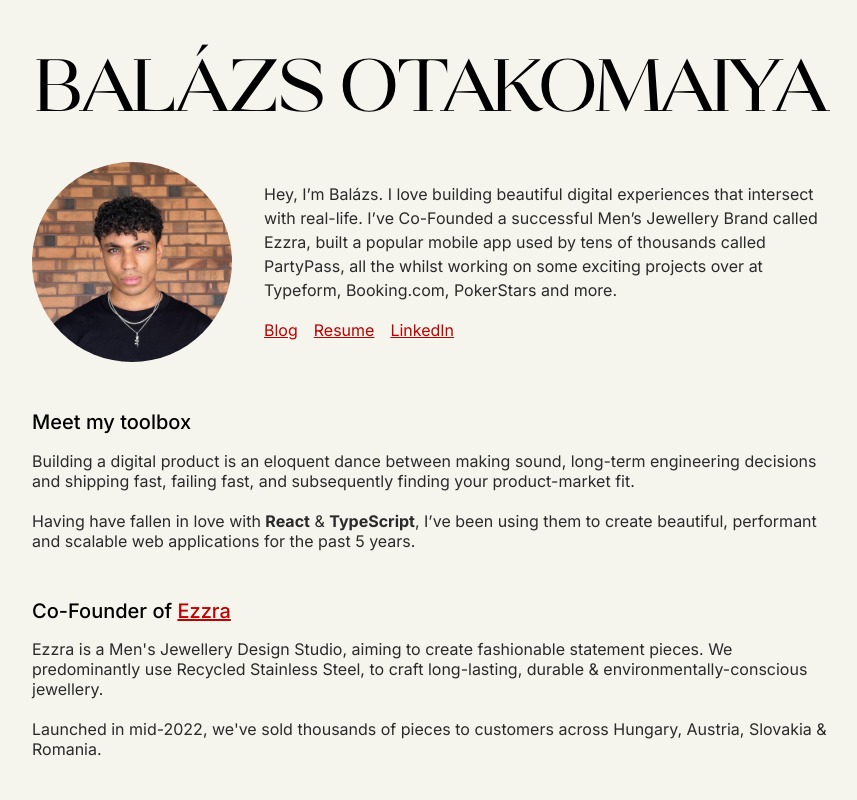
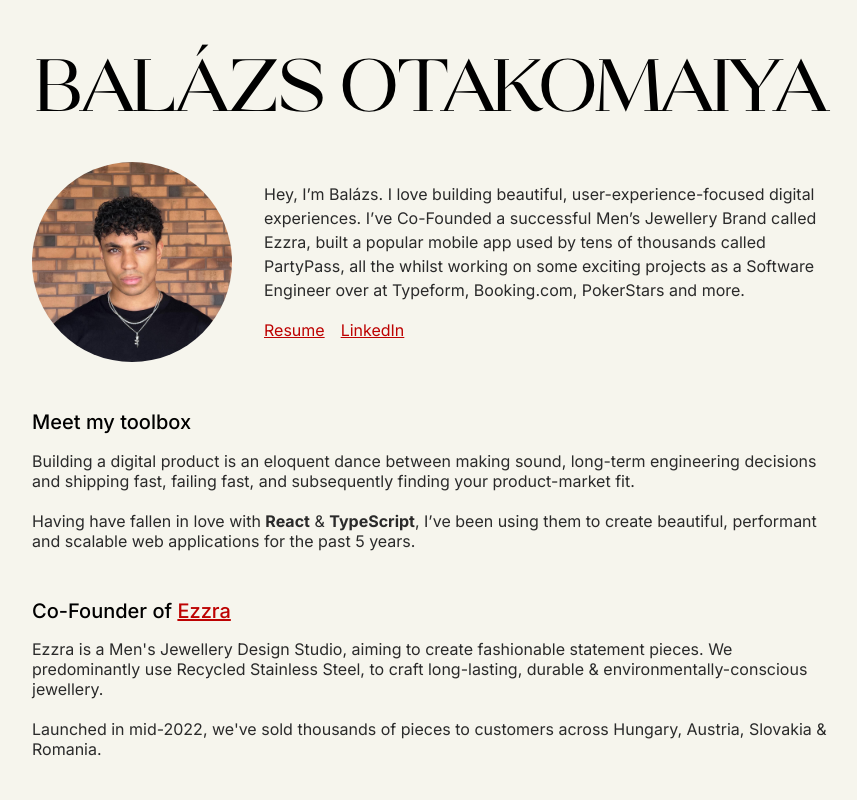
Before and after one commit to balazsotakomaiya/personal-site, a Next.js app: page / in a window 1280 px wide. Shown: the top 800 px of the page, without its empty margins (208-1065 px from the left). Built offline with nearby package versions, Linux system fonts and the light colour scheme.

Commit message:
Upload resume, update summary

```diff
--- a/app/page.tsx
+++ b/app/page.tsx
@@ -16,15 +16,14 @@
                     priority
                 />
                 <Summary>
-                    Hey, I’m Balázs. I love building beautiful digital experiences that intersect with real-life. I’ve
+                    Hey, I’m Balázs. I love building beautiful, user-experience-focused digital experiences. I’ve
                     Co-Founded a successful Men’s Jewellery Brand called Ezzra, built a popular mobile app used by tens
-                    of
-                    thousands called PartyPass, all the whilst working on some exciting projects over at Typeform,
-                    Booking.com, PokerStars and more.
+                    of thousands called PartyPass, all the whilst working on some exciting projects as a Software
+                    Engineer over at Typeform, Booking.com, PokerStars and more.
 
                     <Links>
-                        <Link target='_blank' href=''>Blog</Link>
-                        <Link target='_blank' href=''>Resume</Link>
+                        {/*<Link target='_blank' href=''>Blog</Link>*/}
+                        <Link target='_blank' href='/resume.pdf'>Resume</Link>
                         <Link target='_blank' href='https://www.linkedin.com/in/heyitsbalazs/'>LinkedIn</Link>
                     </Links>
                 </Summary>
@@ -54,7 +53,8 @@
 
                     <br/> <br/>
 
-                    Launched in mid-2022, we&apos;ve sold thousands of pieces to customers across Hungary, Austria, Slovakia
+                    Launched in mid-2022, we&apos;ve sold thousands of pieces to customers across Hungary, Austria,
+                    Slovakia
                     & Romania.
                 </Paragraph>
             </Section>
@@ -76,7 +76,8 @@
             <Section>
                 <Heading>My Career</Heading>
                 <Paragraph>
-                    I&apos;ve been fortunate enough to work with some of the most talented people in the industry, on some
+                    I&apos;ve been fortunate enough to work with some of the most talented people in the industry, on
+                    some
                     truly exciting projects.
 
                     <br/> <br/>
@@ -96,13 +97,17 @@
                     <br/> <br/>
 
                     <Link target='_blank' href='https://www.deptagency.com/'>DEPT</Link>, a global digital agency, was
-                    where I&apos;ve had the opportunity to work on a wide variety of projects, including <Link target='_blank' href='https://www.ascot.com/'>Royal Ascot</Link>, <Link
-                    target='_blank' href='https://totum.com/'>TOTUM</Link>, <Link target='_blank' href='https://steamforged.com'>SteamForged</Link>, <Link
+                    where I&apos;ve had the opportunity to work on a wide variety of projects, including <Link
+                    target='_blank' href='https://www.ascot.com/'>Royal Ascot</Link>, <Link
+                    target='_blank' href='https://totum.com/'>TOTUM</Link>, <Link target='_blank'
+                                                                                  href='https://steamforged.com'>SteamForged</Link>, <Link
                     target='_blank' href='https://www.flowtech.co.uk/'>Flowtech</Link>, and more.
 
                     <br/> <br/>
 
-                    That being said, if you&apos;re interested in the nitty-gritty, feel free to check out my <Link target='_blank' href=''>resume</Link> or <Link target='_blank' href='https://www.linkedin.com/in/heyitsbalazs/'>LinkedIn</Link>.
+                    That being said, if you&apos;re interested in the nitty-gritty, feel free to check out my <Link
+                    target='_blank' href='/resume.pdf'>resume</Link> or <Link target='_blank'
+                                                                   href='https://www.linkedin.com/in/heyitsbalazs/'>LinkedIn</Link>.
 
                     {/* todo: timeline */}
                 </Paragraph>
```
Also changed, not shown: 1 other file (tests, documents, lock files or other folders).
